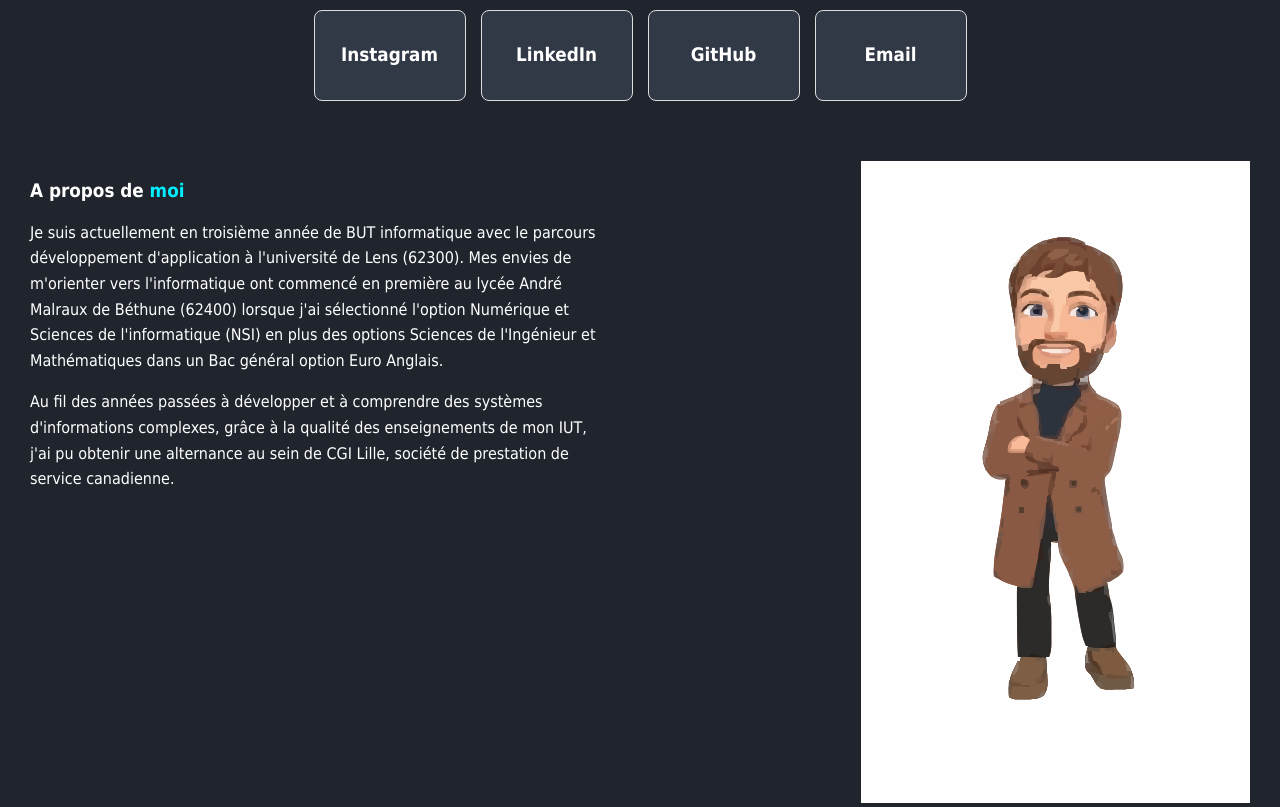
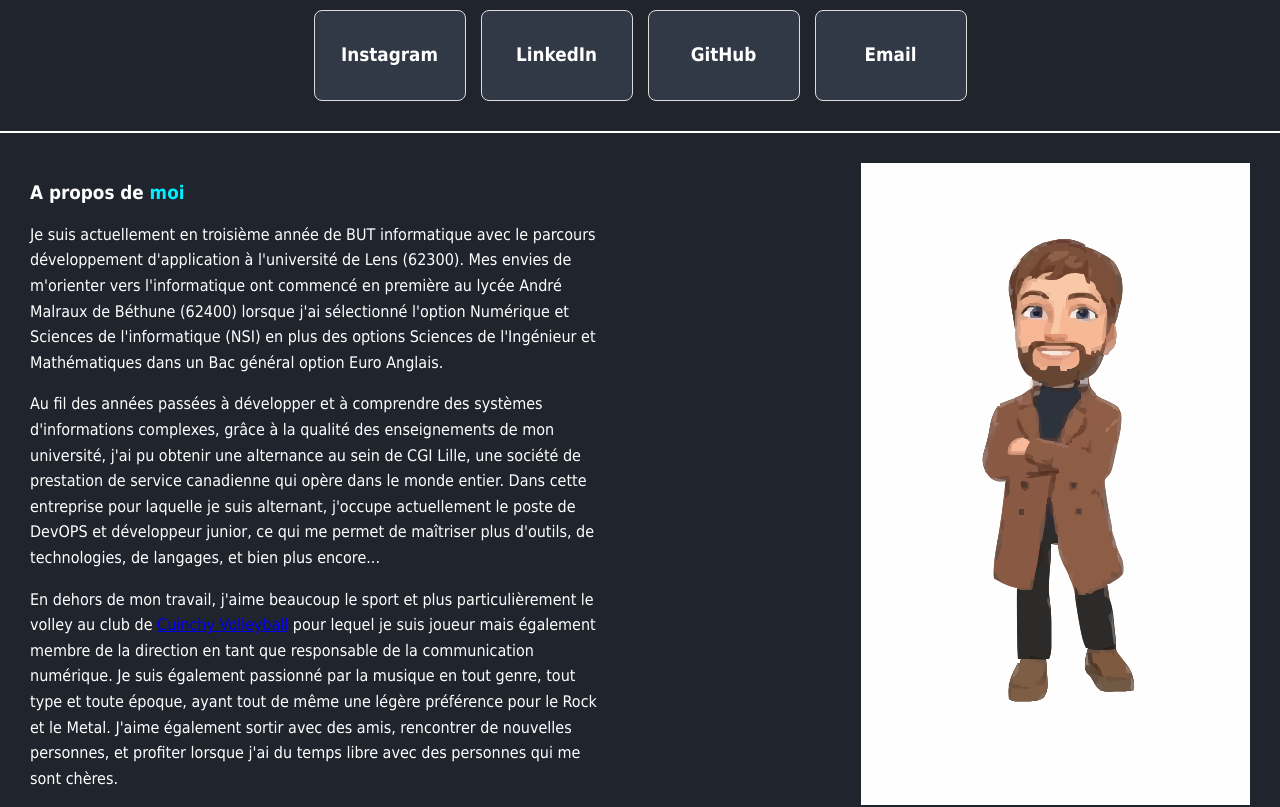
Before and after one commit to EstebanDAUCHY/EstebanDAUCHY.github.io, a Next.js app: page / in a window 1280 px wide. Shown: the part 300-1107 px from the top of the page. Built offline with nearby package versions, Linux system fonts and the light colour scheme.

Commit message:
Correctif CSS + Fin de texte sur A propos de moi

```diff
--- a/src/app/globals.css
+++ b/src/app/globals.css
@@ -48,10 +48,16 @@ span {
     margin: 10px 0;
 }
 
+.Intro, .about-me {
+    width: 100%; /* Prend toute la largeur du conteneur parent */
+    box-sizing: border-box;
+}
+
 /* Contact section */
 .Contact {
     text-align: center;
     padding: 30px;
+    border-bottom: 2px solid var(--text-color);
 }
 
 .Contact h3 {
@@ -90,6 +96,7 @@ span {
     align-items: flex-start;
     padding: 30px;
     background-color: var(--bg-color);
+    border-bottom: 2px solid var(--text-color);
 }
 
 .about-me p {
@@ -101,6 +108,7 @@ span {
 .Competences {
     text-align: center;
     padding: 30px 0;
+    border-bottom: 2px solid var(--text-color);
 }
 
 /* Titre principal de la section */
--- a/src/app/page.js
+++ b/src/app/page.js
@@ -176,11 +176,14 @@ export default function Home() {
                         (NSI) en plus des options Sciences de l'Ingénieur et Mathématiques dans un Bac général option
                         Euro Anglais.
                     </p>
-                    <p>Au fil des années passées à développer et à comprendre des systèmes d'informations complexes,
-                        grâce à la qualité
-                        des enseignements de mon IUT, j'ai pu obtenir une alternance au sein de CGI Lille, société de
-                        prestation de
-                        service canadienne.
+                    <p>Au fil des années passées à développer et à comprendre des systèmes d'informations complexes, grâce à la qualité des enseignements de mon
+                        université, j'ai pu obtenir une alternance au sein de CGI Lille, une société de prestation de service canadienne qui opère dans le monde entier.
+                        Dans cette entreprise pour laquelle je suis alternant, j'occupe actuellement le poste de DevOPS et développeur junior, ce qui me permet de maîtriser plus d'outils, de technologies, de langages, et bien plus encore...
+                    </p>
+                    <p>
+                        En dehors de mon travail, j'aime beaucoup le sport et plus particulièrement le volley au club de <a href="https://www.facebook.com/groups/volleycuinchy?locale=fr_FR" target="_blank">Cuinchy Volleyball</a> pour lequel je suis joueur mais également membre de la direction en tant que responsable de la communication numérique.
+                        Je suis également passionné par la musique en tout genre, tout type et toute époque, ayant tout de même une légère préférence pour le Rock et le Metal.
+                        J'aime également sortir avec des amis, rencontrer de nouvelles personnes, et profiter lorsque j'ai du temps libre avec des personnes qui me sont chères.
                     </p>
                 </div>
                 <div className="image-container">
```
